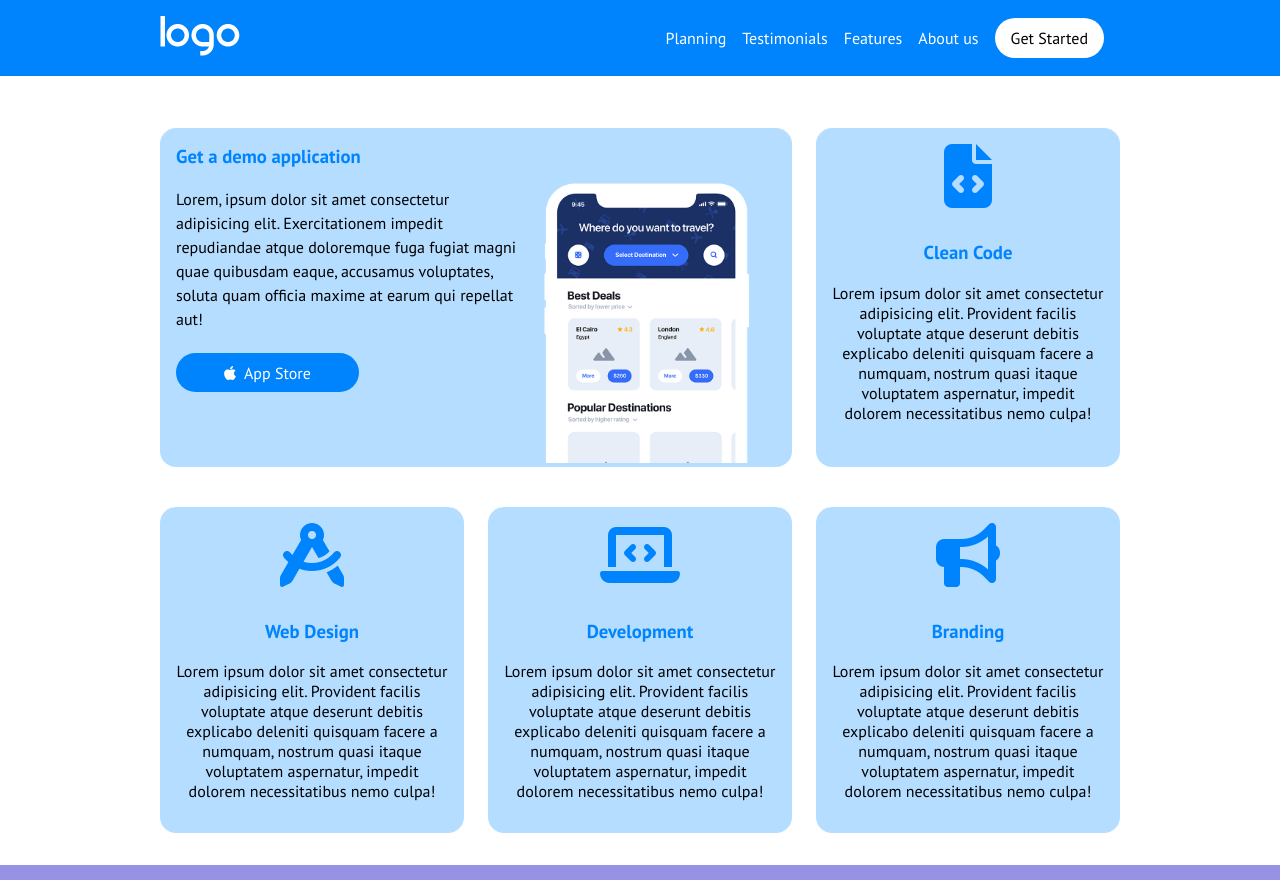
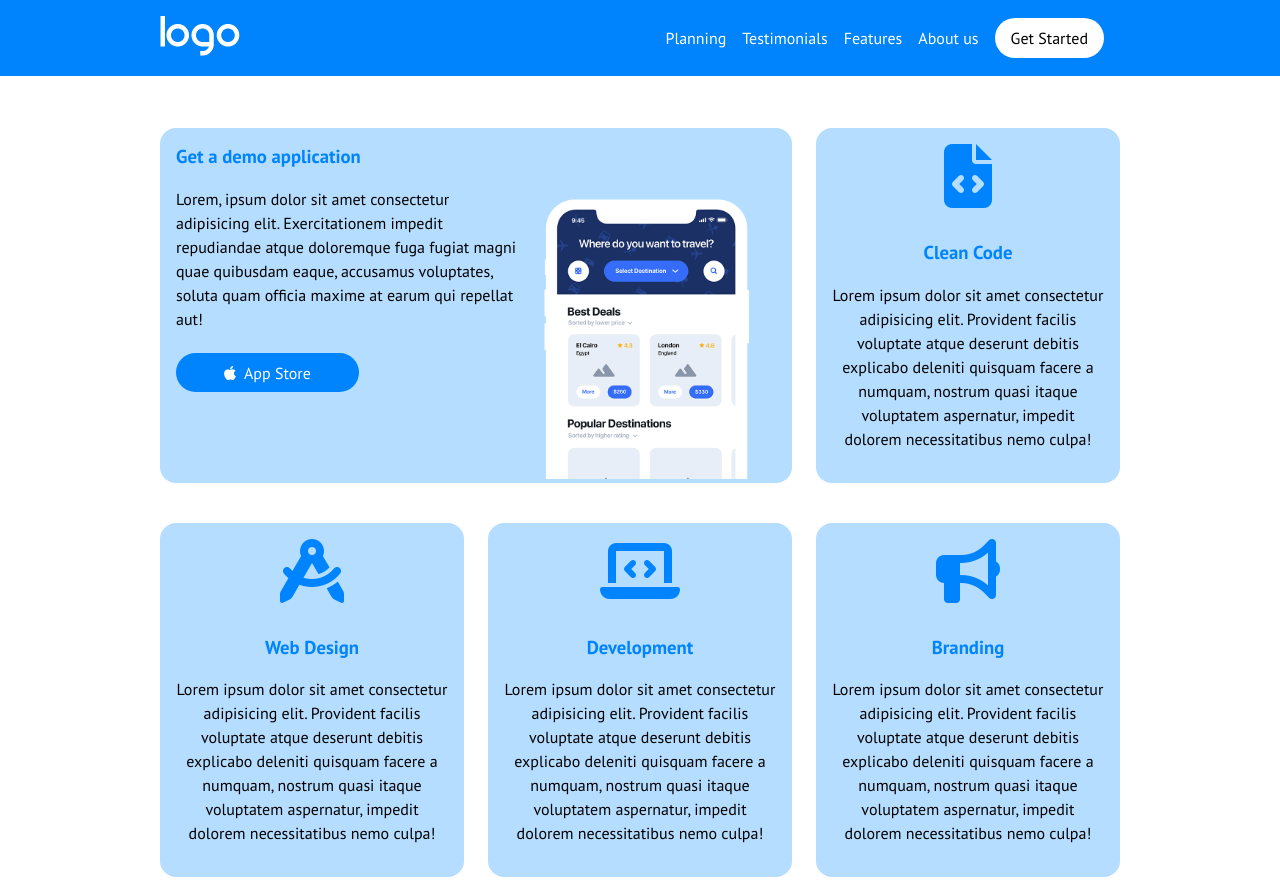
Before and after one commit to Marcosshyguy/htmlcss-responsive-layout, a plain HTML site: page index.html in a window 1280 px wide. Shown: the top 880 px of the page. Drawn offline with Linux system fonts and the light colour scheme.

Commit message:
add line height to p in#about

```diff
--- a/index.html
+++ b/index.html
@@ -61,7 +61,7 @@
                             <i class="fa-solid fa-file-code fa-4x"></i>
 
                             <h3>Clean Code</h3>
-                            <p>Lorem ipsum dolor sit amet consectetur adipisicing elit. Provident facilis voluptate atque deserunt debitis explicabo deleniti quisquam facere a numquam, nostrum quasi itaque voluptatem aspernatur, impedit dolorem necessitatibus nemo culpa!</p>
+                            <p class="lin-hei">Lorem ipsum dolor sit amet consectetur adipisicing elit. Provident facilis voluptate atque deserunt debitis explicabo deleniti quisquam facere a numquam, nostrum quasi itaque voluptatem aspernatur, impedit dolorem necessitatibus nemo culpa!</p>
                         </div>
                     </div>
                     <div class="col mgt">
@@ -70,7 +70,7 @@
                                 <i class="fa-solid fa-compass-drafting fa-4x"></i>
                             </div>
                             <h3>Web Design</h3>
-                            <p>Lorem ipsum dolor sit amet consectetur adipisicing elit. Provident facilis voluptate atque deserunt debitis explicabo deleniti quisquam facere a numquam, nostrum quasi itaque voluptatem aspernatur, impedit dolorem necessitatibus nemo culpa!</p>
+                            <p class="lin-hei">Lorem ipsum dolor sit amet consectetur adipisicing elit. Provident facilis voluptate atque deserunt debitis explicabo deleniti quisquam facere a numquam, nostrum quasi itaque voluptatem aspernatur, impedit dolorem necessitatibus nemo culpa!</p>
                         </div>
                     </div>
                     <div class="col mgt">
@@ -79,7 +79,7 @@
                                 <i class="fa-solid fa-laptop-code fa-4x"></i>
                             </div>
                             <h3>Development</h3>
-                            <p>Lorem ipsum dolor sit amet consectetur adipisicing elit. Provident facilis voluptate atque deserunt debitis explicabo deleniti quisquam facere a numquam, nostrum quasi itaque voluptatem aspernatur, impedit dolorem necessitatibus nemo culpa!</p>
+                            <p class="lin-hei">Lorem ipsum dolor sit amet consectetur adipisicing elit. Provident facilis voluptate atque deserunt debitis explicabo deleniti quisquam facere a numquam, nostrum quasi itaque voluptatem aspernatur, impedit dolorem necessitatibus nemo culpa!</p>
                         </div>
                     </div>
                     <div class="col mgt">
@@ -88,7 +88,7 @@
                                 <i class="fa-solid fa-bullhorn fa-4x"></i>
                             </div>
                             <h3>Branding</h3>
-                            <p>Lorem ipsum dolor sit amet consectetur adipisicing elit. Provident facilis voluptate atque deserunt debitis explicabo deleniti quisquam facere a numquam, nostrum quasi itaque voluptatem aspernatur, impedit dolorem necessitatibus nemo culpa!</p>
+                            <p class="lin-hei">Lorem ipsum dolor sit amet consectetur adipisicing elit. Provident facilis voluptate atque deserunt debitis explicabo deleniti quisquam facere a numquam, nostrum quasi itaque voluptatem aspernatur, impedit dolorem necessitatibus nemo culpa!</p>
                         </div>
                     </div>
 
```
